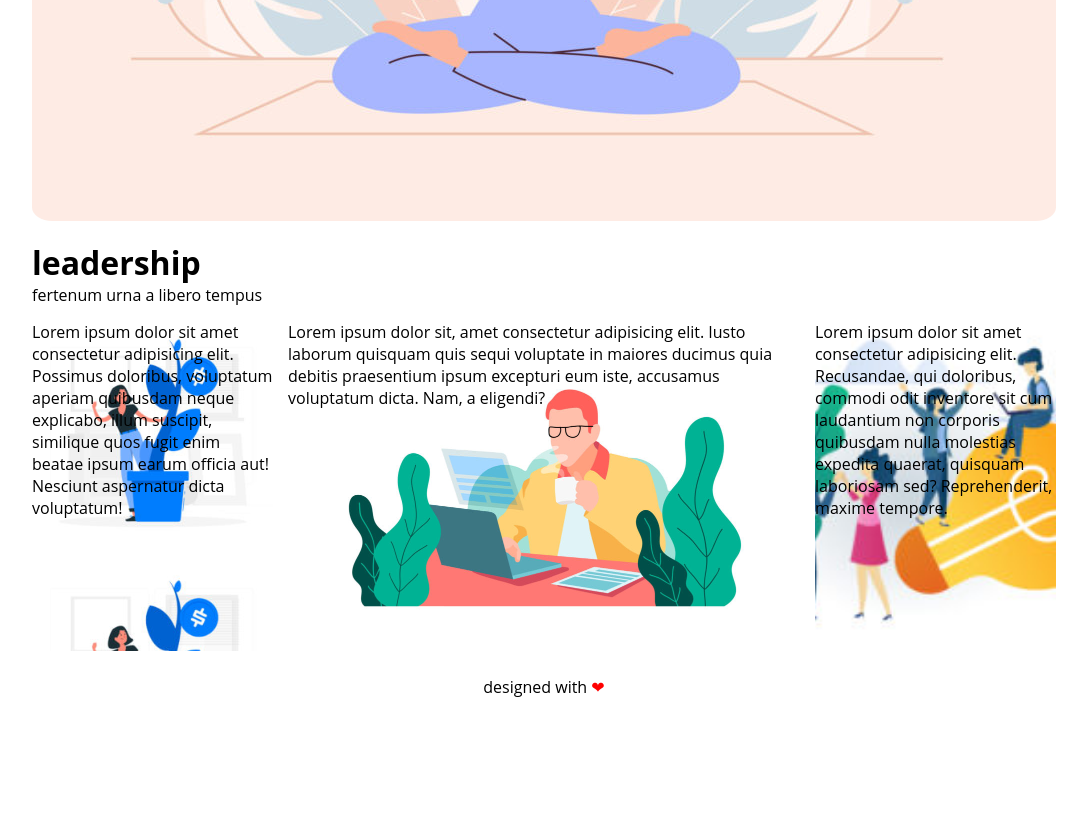
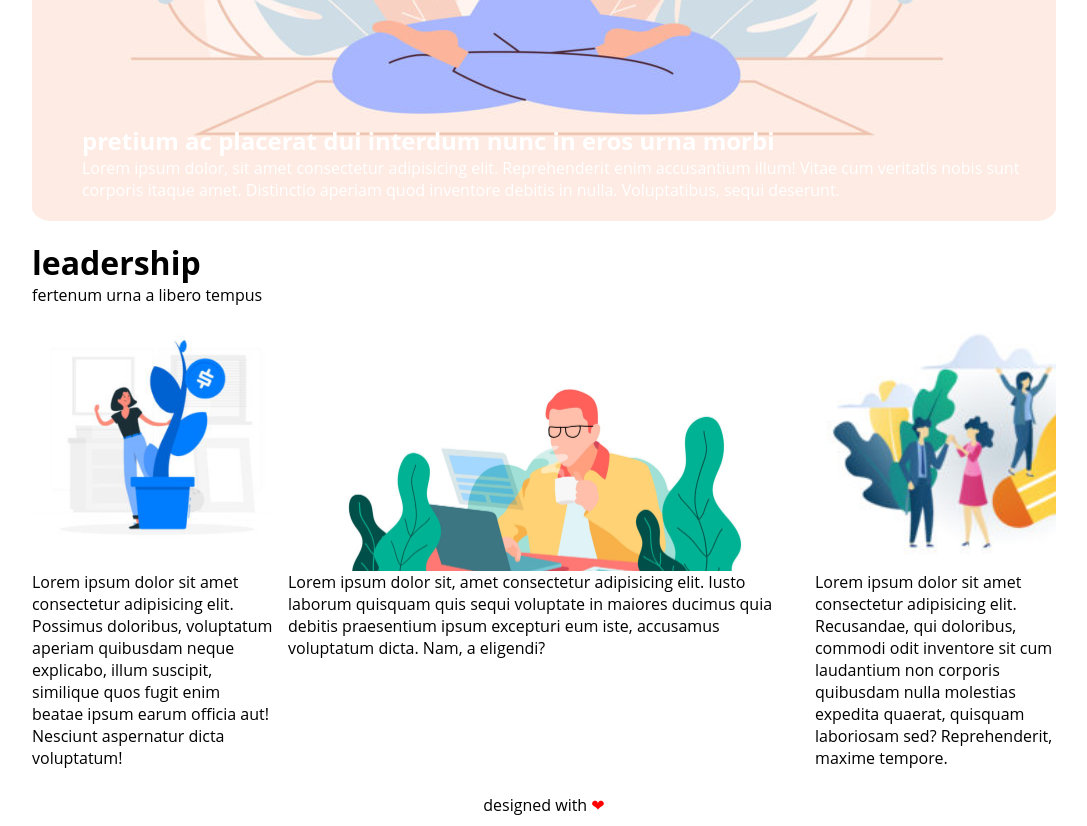
Before and after one commit to leonardosponza/htmlcss-wp, a plain HTML site: page index.html in a window 1280 px wide. Shown: the part 680-1506 px from the top of the page, without its empty margins (96-1183 px from the left). Before the commit the page ends 1416 px from the top, so only its background shows below. Drawn offline with Linux system fonts and the light colour scheme.

Commit message:
add:fine

```diff
--- a/css/style.css
+++ b/css/style.css
@@ -56,49 +56,48 @@ nav li a {
     background-size: cover;
     margin-bottom: 20px;
     border-radius: 2%;
+    position: relative;
 }
 /* fine jumbotron */
-.testo{
+.testo-jumbo{
     color: white;
-    vertical-align: bottom;
-
-
+    position: absolute;
+    bottom: 20px;
+    left: 50px;
 }
 
 /* inizio main */
 main {
     width: 100%;
-    /* height: 400px;  da togliere */
 }
 
 
 aside {
     width: calc(25% - 15px);
-    height: calc(400px - 70px); /* da togliere */;
     margin: 15px 0;
 }
-.left{
- background-image: url(../img/img-1.jpg);
- background-size: contain;
- border-radius: 2%;
-}
-.right{
-    background-image: url(../img/img-3.jpg);
-    background-size: cover;
-    background-repeat: no-repeat;
-    background-position: center;
+.article-image
+{
+    background-size:cover;
     border-radius: 2%;
+    height: 250px;
 }
 
-main section {
+.image-left{
+ background-image: url(../img/img-1.jpg);
+}
+
+.image-right{
+    background-image: url(../img/img-3.jpg);
+
+}
+
+.image-center {
+    background-image: url(../img/banner-2.jpg);
+}
+.central{
     width: 50%;
-    height: calc(400px - 70px); /* da togliere */
-    background-color: darkgray;
-    background-image: url(../img/banner-2.jpg);
     margin: 15px;
-    background-size:contain;
-    border-radius: 2%;
-
 }
 
 .float {
@@ -114,7 +113,6 @@ main section {
 
 footer {
     width: 100%;
-    height: 50px; /* da togliere */
     margin: 10px 0;
     text-align: center;
 }
--- a/index.html
+++ b/index.html
@@ -39,9 +39,12 @@
 
             <!-- inizio main -->
             <div class="jumbotron">
-                <div class="testo">pretium ac placerat dui interdum nunc in eros urna morbi</div>
-                <div class="testo">Lorem ipsum dolor, sit amet consectetur adipisicing elit. Reprehenderit enim accusantium illum! Vitae cum veritatis nobis sunt corporis itaque amet.
+                <div class="testo-jumbo">
+                    <h2>pretium ac placerat dui interdum nunc in eros urna morbi</h2>
+                    <div>Lorem ipsum dolor, sit amet consectetur adipisicing elit. Reprehenderit enim accusantium illum! Vitae cum veritatis nobis sunt corporis itaque amet.
                      Distinctio aperiam quod inventore debitis in nulla. Voluptatibus, sequi deserunt.</div>
+                </div>
+
             </div>
             <h1>leadership</h1>
             <p>fertenum urna a libero tempus</p>
@@ -49,11 +52,21 @@
             <main class="clearfix">
 
                <!-- inizio tabelle -->
-                <aside class="float left"><p class="lorem">Lorem ipsum dolor sit amet consectetur adipisicing elit. Possimus doloribus, voluptatum aperiam quibusdam neque explicabo, illum suscipit, similique quos fugit enim beatae ipsum earum officia aut! Nesciunt aspernatur dicta voluptatum!</p> </aside>
+                <aside class="float">
+                    <div class="article-image image-left">
+                    </div>
+                    <p class="lorem">Lorem ipsum dolor sit amet consectetur adipisicing elit. Possimus doloribus, voluptatum aperiam quibusdam neque explicabo, illum suscipit, similique quos fugit enim beatae ipsum earum officia aut! Nesciunt aspernatur dicta voluptatum!</p>
+                </aside>
 
-                <section class="float"><p class="lorem">Lorem ipsum dolor sit, amet consectetur adipisicing elit. Iusto laborum quisquam quis sequi voluptate in maiores ducimus quia debitis praesentium ipsum excepturi eum iste, accusamus voluptatum dicta. Nam, a eligendi?</p> </section>
+                <section class="float central">
+                    <div class="article-image image-center"></div>
+                    <p class="lorem">Lorem ipsum dolor sit, amet consectetur adipisicing elit. Iusto laborum quisquam quis sequi voluptate in maiores ducimus quia debitis praesentium ipsum excepturi eum iste, accusamus voluptatum dicta. Nam, a eligendi?</p>
+                </section>
 
-                <aside class="float right"><p class="lorem">Lorem ipsum dolor sit amet consectetur adipisicing elit. Recusandae, qui doloribus, commodi odit inventore sit cum laudantium non corporis quibusdam nulla molestias expedita quaerat, quisquam laboriosam sed? Reprehenderit, maxime tempore.</p></aside>
+                <aside class="float right">
+                    <div class="article-image image-right"></div>
+                    <p class="lorem">Lorem ipsum dolor sit amet consectetur adipisicing elit. Recusandae, qui doloribus, commodi odit inventore sit cum laudantium non corporis quibusdam nulla molestias expedita quaerat, quisquam laboriosam sed? Reprehenderit, maxime tempore.</p>
+                </aside>
 
 
             </main>
```
